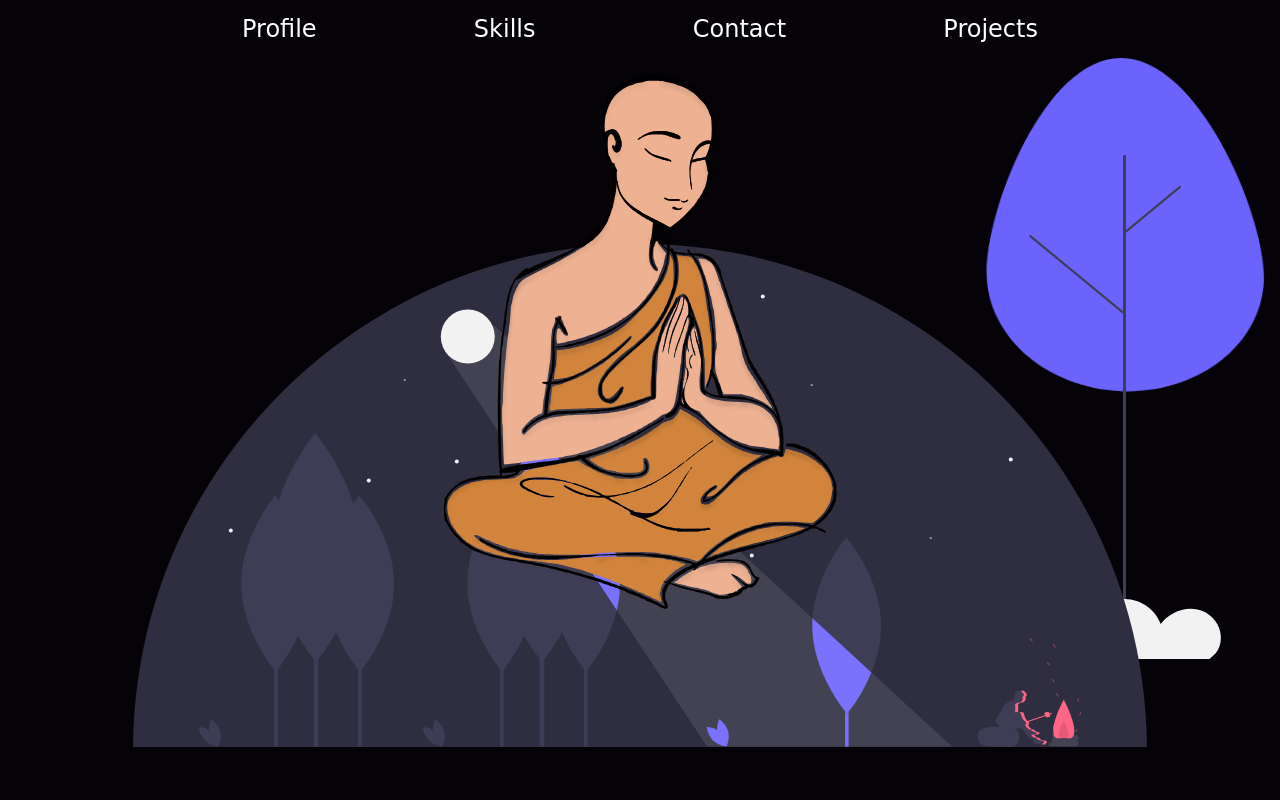
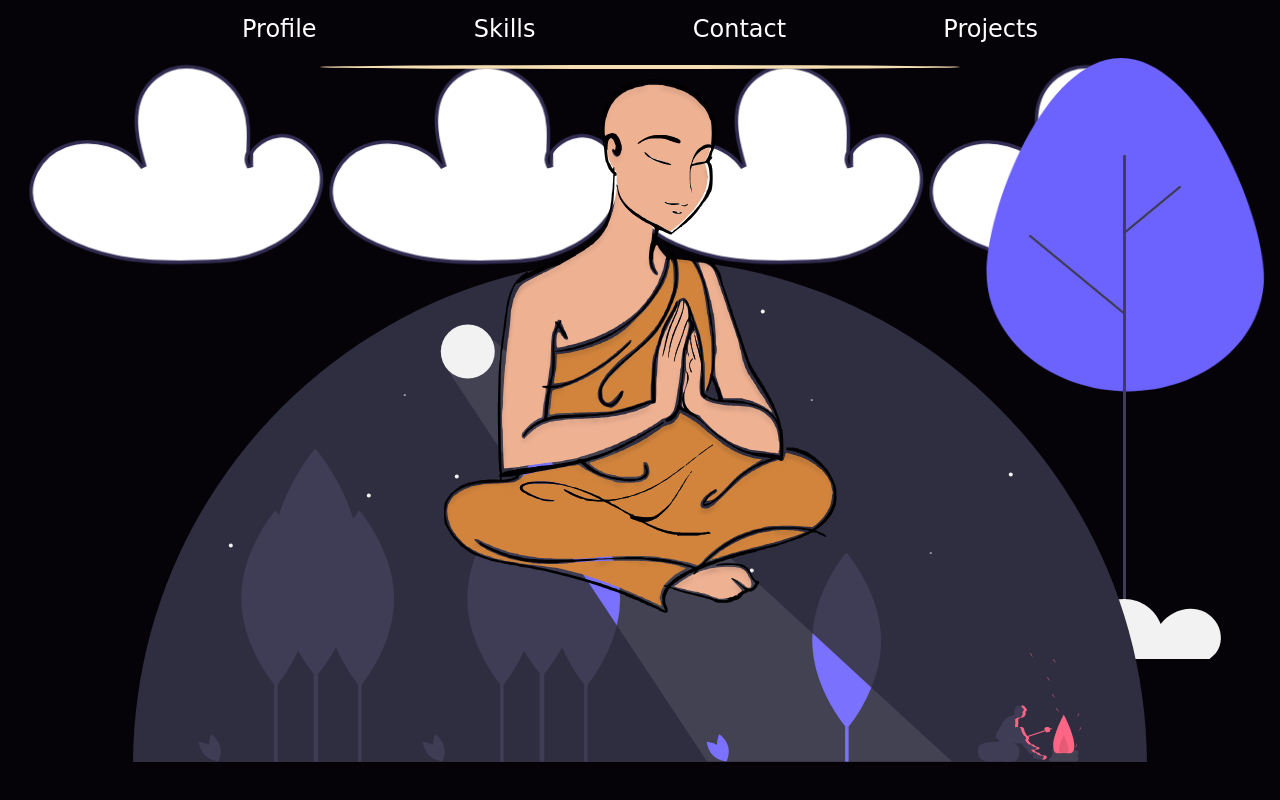
Before and after one commit to rishabh-arch/portfolio, a plain HTML site: page index.html in a window 1280 px wide. Shown: the top 800 px of the page. Drawn offline with Linux system fonts and the light colour scheme; a web font is replaced by a local one.

Commit message:
push Design

```diff
--- a/index.html
+++ b/index.html
@@ -31,16 +31,47 @@
             </a>
 
         </div>
+        <div id="nav_bottom">
+            <div id="nav_bt_shape">
+
+            </div>
+
+        </div>
+        <div id="sky">
+            <div class="s_cloud cloud">
+           <img src="Svgs/cloud.svg">
+            </div>
+            <div class="s_cloud cloud">
+           <img src="Svgs/cloud.svg">
+            </div>
+            <div class="s_cloud cloud">
+           <img src="Svgs/cloud.svg">
+            </div>
+            <div class="s_cloud cloud">
+           <img src="Svgs/cloud.svg">
+            </div>
+
+        </div>
         <div id="tree">
             <svg width="390" height="617" viewBox="0 0 390 617" fill="none" xmlns="http://www.w3.org/2000/svg">
                 <g id="undraw_Nature_benefits_re_kk70 1">
-                <path id="leaf" d="M326 225.961C326 161.341 262.648 8 184.5 8C106.352 8 43 161.341 43 225.961C42.9947 241.329 46.6507 256.548 53.7594 270.747C60.868 284.947 71.29 297.85 84.43 308.718C97.57 319.587 113.171 328.208 130.341 334.09C147.511 339.972 165.915 343 184.5 343C203.085 343 221.489 339.972 238.659 334.09C255.829 328.208 271.43 319.587 284.57 308.718C297.71 297.85 308.132 284.947 315.241 270.747C322.349 256.548 326.005 241.329 326 225.961V225.961Z" fill="#6C63FF"/>
-                <path id="stick" d="M184.5 582C184.898 582 185.279 581.899 185.561 581.718C185.842 581.537 186 581.292 186 581.037V105.963C186 105.708 185.842 105.463 185.561 105.282C185.279 105.101 184.898 105 184.5 105C184.102 105 183.721 105.101 183.439 105.282C183.158 105.463 183 105.708 183 105.963V581.037C183 581.292 183.158 581.537 183.439 581.718C183.721 581.899 184.102 582 184.5 582Z" fill="#3F3D56"/>
-                <path id="r_branch" d="M184.157 184C184.309 184 184.459 183.975 184.6 183.927C184.74 183.879 184.868 183.808 184.975 183.719L240.666 137.631C240.881 137.451 241.001 137.208 241 136.955C240.999 136.702 240.877 136.459 240.661 136.28C240.445 136.102 240.152 136.001 239.846 136C239.541 135.999 239.247 136.099 239.03 136.277L183.339 182.365C183.177 182.499 183.067 182.67 183.022 182.856C182.978 183.041 183.001 183.234 183.088 183.409C183.176 183.584 183.324 183.733 183.514 183.839C183.704 183.944 183.928 184 184.157 184V184Z" fill="#3F3D56"/>
-                <path id="l_branch" d="M184.826 265C185.058 265 185.285 264.943 185.478 264.837C185.671 264.73 185.822 264.579 185.911 264.402C185.999 264.225 186.023 264.031 185.977 263.843C185.932 263.655 185.82 263.482 185.656 263.347L90.9989 185.279C90.7782 185.099 90.4804 184.999 90.1703 185C89.8603 185.001 89.5633 185.103 89.344 185.284C89.1248 185.464 89.0011 185.709 89 185.965C88.9989 186.221 89.1205 186.466 89.3382 186.648L183.995 264.716C184.104 264.806 184.234 264.878 184.376 264.926C184.519 264.975 184.672 265 184.826 265V265Z" fill="#3F3D56"/>
-                <path id="grass" d="M269.668 608.629C269.467 608.758 269.254 608.874 269.05 609H95.9393C92.5473 597.636 91.3495 586.259 96.4162 576.38C103.635 562.302 125 553.514 141.985 559.56C146.01 561.031 149.515 563.325 152.172 566.225C158.81 556.4 170.717 548.992 184.461 549C201.68 549.01 215.996 560.654 220.668 574.103C228.191 563.603 243.052 556.264 257.576 559.421C281.87 564.701 289.543 595.928 269.668 608.629Z" fill="#F2F2F2"/>
+                    <path id="leaf"
+                        d="M326 225.961C326 161.341 262.648 8 184.5 8C106.352 8 43 161.341 43 225.961C42.9947 241.329 46.6507 256.548 53.7594 270.747C60.868 284.947 71.29 297.85 84.43 308.718C97.57 319.587 113.171 328.208 130.341 334.09C147.511 339.972 165.915 343 184.5 343C203.085 343 221.489 339.972 238.659 334.09C255.829 328.208 271.43 319.587 284.57 308.718C297.71 297.85 308.132 284.947 315.241 270.747C322.349 256.548 326.005 241.329 326 225.961V225.961Z"
+                        fill="#6C63FF" />
+                    <path id="stick"
+                        d="M184.5 582C184.898 582 185.279 581.899 185.561 581.718C185.842 581.537 186 581.292 186 581.037V105.963C186 105.708 185.842 105.463 185.561 105.282C185.279 105.101 184.898 105 184.5 105C184.102 105 183.721 105.101 183.439 105.282C183.158 105.463 183 105.708 183 105.963V581.037C183 581.292 183.158 581.537 183.439 581.718C183.721 581.899 184.102 582 184.5 582Z"
+                        fill="#3F3D56" />
+                    <path id="r_branch"
+                        d="M184.157 184C184.309 184 184.459 183.975 184.6 183.927C184.74 183.879 184.868 183.808 184.975 183.719L240.666 137.631C240.881 137.451 241.001 137.208 241 136.955C240.999 136.702 240.877 136.459 240.661 136.28C240.445 136.102 240.152 136.001 239.846 136C239.541 135.999 239.247 136.099 239.03 136.277L183.339 182.365C183.177 182.499 183.067 182.67 183.022 182.856C182.978 183.041 183.001 183.234 183.088 183.409C183.176 183.584 183.324 183.733 183.514 183.839C183.704 183.944 183.928 184 184.157 184V184Z"
+                        fill="#3F3D56" />
+                    <path id="l_branch"
+                        d="M184.826 265C185.058 265 185.285 264.943 185.478 264.837C185.671 264.73 185.822 264.579 185.911 264.402C185.999 264.225 186.023 264.031 185.977 263.843C185.932 263.655 185.82 263.482 185.656 263.347L90.9989 185.279C90.7782 185.099 90.4804 184.999 90.1703 185C89.8603 185.001 89.5633 185.103 89.344 185.284C89.1248 185.464 89.0011 185.709 89 185.965C88.9989 186.221 89.1205 186.466 89.3382 186.648L183.995 264.716C184.104 264.806 184.234 264.878 184.376 264.926C184.519 264.975 184.672 265 184.826 265V265Z"
+                        fill="#3F3D56" />
+                    <path id="grass"
+                        d="M269.668 608.629C269.467 608.758 269.254 608.874 269.05 609H95.9393C92.5473 597.636 91.3495 586.259 96.4162 576.38C103.635 562.302 125 553.514 141.985 559.56C146.01 561.031 149.515 563.325 152.172 566.225C158.81 556.4 170.717 548.992 184.461 549C201.68 549.01 215.996 560.654 220.668 574.103C228.191 563.603 243.052 556.264 257.576 559.421C281.87 564.701 289.543 595.928 269.668 608.629Z"
+                        fill="#F2F2F2" />
                 </g>
-                </svg>
+            </svg>
 
 
         </div>
@@ -208,6 +239,7 @@
 
         </div>
     </div>
+    <script src="/script.js"></script>
 </body>
 
 </html>
--- a/style.css
+++ b/style.css
@@ -60,6 +60,19 @@ body {
     left: 0px;
 
 }
+#nav_bottom{
+    top: -120px;
+    left: 33px;
+    width: 50%;
+height: 59%;
+z-index: 1;
+}
+#nav_bottom>#nav_bt_shape{
+    border-radius: 50%;
+    color: white;
+    border: 2px solid wheat;
+}
+
 
 .page {
     position: relative;
@@ -83,7 +96,8 @@ body {
     position: absolute;
     animation: buddha 2s infinite alternate;
     transform-origin: center;
-    z-index: 1;
+    z-index: 2;
+    transition: all 0.5s;
 }
 #buddha_moonlight_svg {
     z-index: 0;
@@ -105,6 +119,9 @@ body {
 
     }
 }
+#buddha_svg:hover {
+transform: scale(1.5)
+}
 
 /* TREE */
 #tree{
@@ -125,3 +142,29 @@ right: -50px;
 
     }
 }
+
+/* sky */
+
+#sky{
+    position: absolute;
+    top: 50px;
+    left: 26px;
+width: 100%;
+/* border: 2px solid white; */
+    /* animation: sky 3s infinite alternate; */
+    z-index: 0;
+    display: flex;
+}
+.cloud{
+    animation: cloud 3s infinite alternate;
+
+}
+@keyframes cloud {
+    from{
+        transform: rotateY(0deg) rotateX(0deg);
+    }
+    to{
+        transform: rotateY(20deg) rotateX(10deg);
+
+    }
+}
```
Also changed, not shown: script.js (added, +14 -0 lines), Svgs/Eye.svg (added), Svgs/cloud.svg (added).
